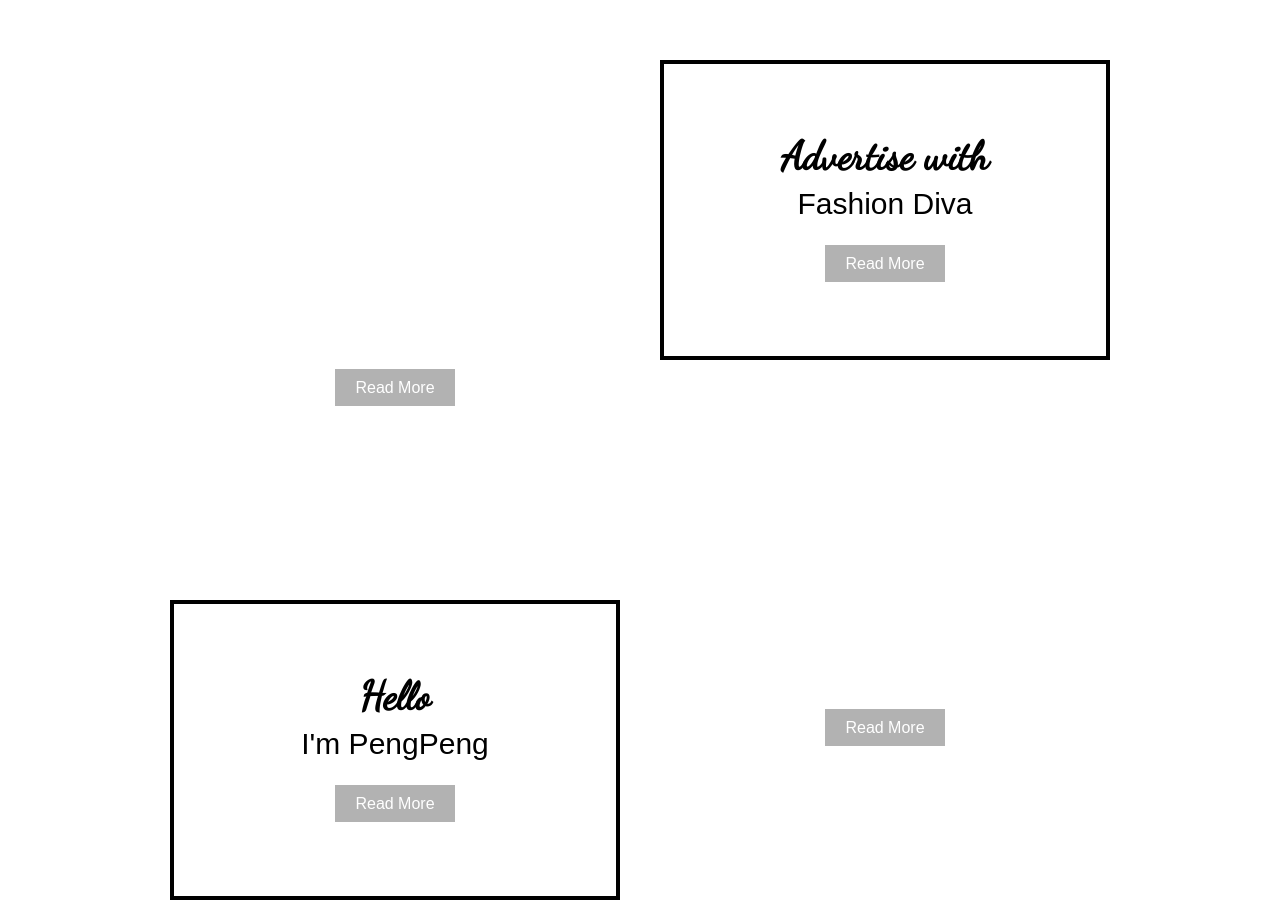
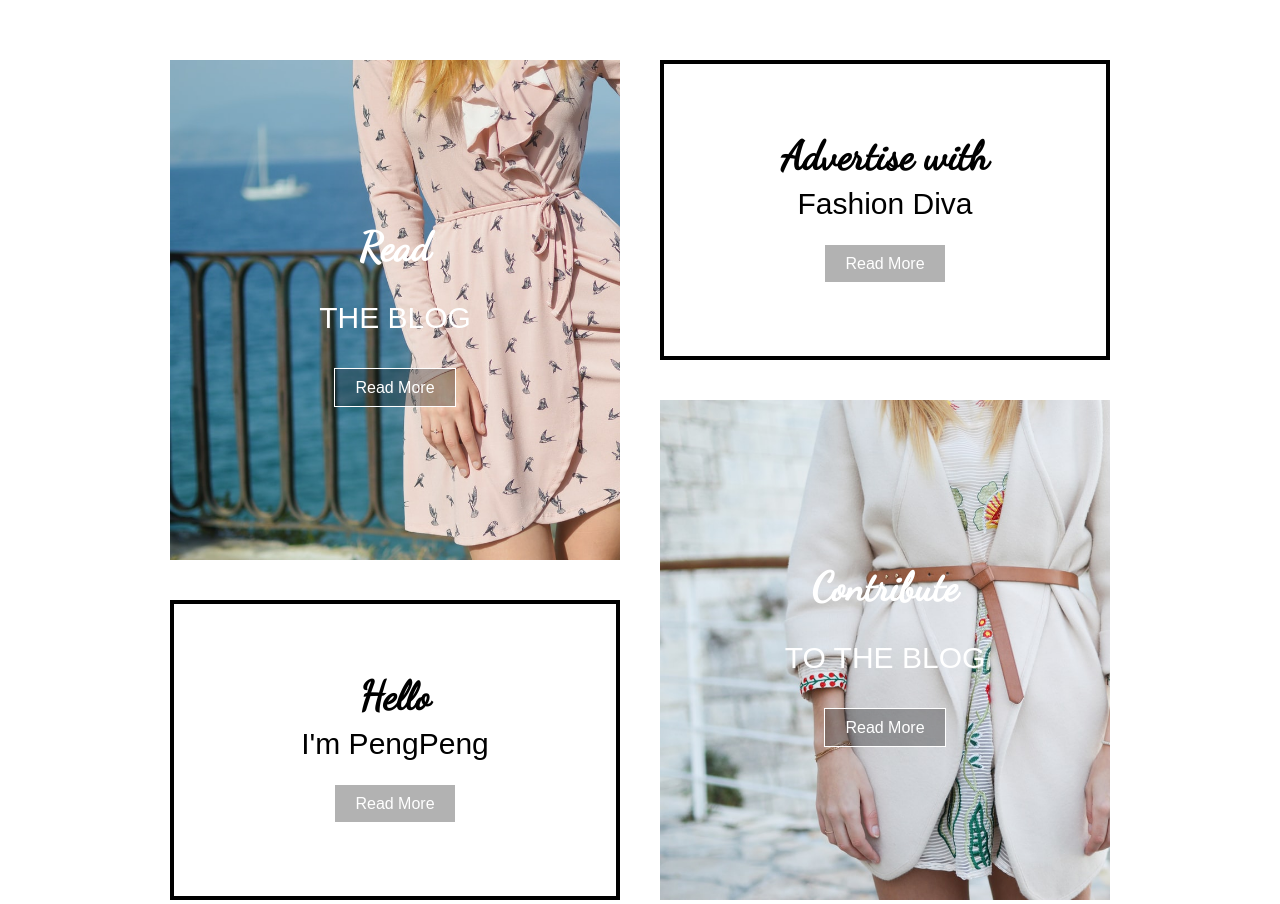
Before and after one commit to guang922/style-website, a plain HTML site: page index.html in a window 1280 px wide. Shown: the part 900-1804 px from the top of the page. Drawn offline with Linux system fonts and the light colour scheme; files whose address does not match are found by name.

Commit message:
Update gallery.css

```diff
--- a/gallery.css
+++ b/gallery.css
@@ -23,11 +23,11 @@ section.gallery>.col>.picture{
 	display:flex;align-items:center;color:#ffffff;
 }
 section.gallery>.col>.picture-1{
-	background-image:url(picture/gallery-1.jpg);
+	background-image:url(gallery-1.jpg);
 	background-size:cover;
 }
 section.gallery>.col>.picture-2{
-	background-image:url(picture/gallery-2.jpg);
+	background-image:url(gallery-2.jpg);
 	background-size:cover;
 }
 /* section.gallery>.col>.text */
```
